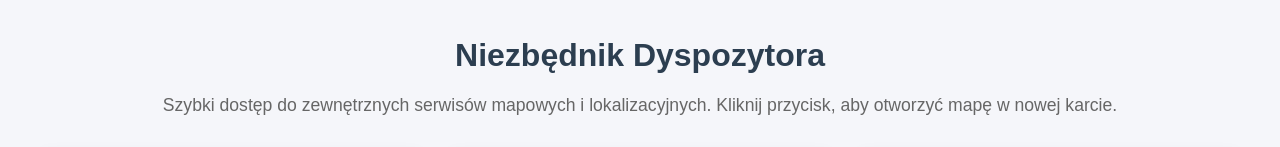
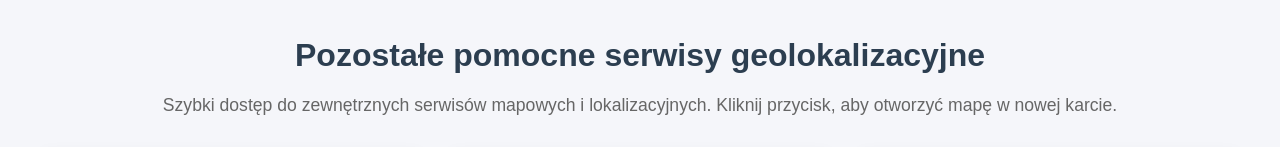
Before and after one commit to lukasz-hyra/3slowami-dev2, a plain HTML site: page odnosniki.html in a window 1280 px wide. Shown: the top 147 px of the page. Drawn offline with Linux system fonts and the light colour scheme.

Commit message:
Update header title in odnosniki.html

```diff
--- a/odnosniki.html
+++ b/odnosniki.html
@@ -139,7 +139,7 @@
 <body>
 
     <div class="header-section">
-        <h1>Niezbędnik Dyspozytora</h1>
+        <h1>Pozostałe pomocne serwisy geolokalizacyjne</h1>
         <p>Szybki dostęp do zewnętrznych serwisów mapowych i lokalizacyjnych. Kliknij przycisk, aby otworzyć mapę w nowej karcie.</p>
     </div>
 
```
